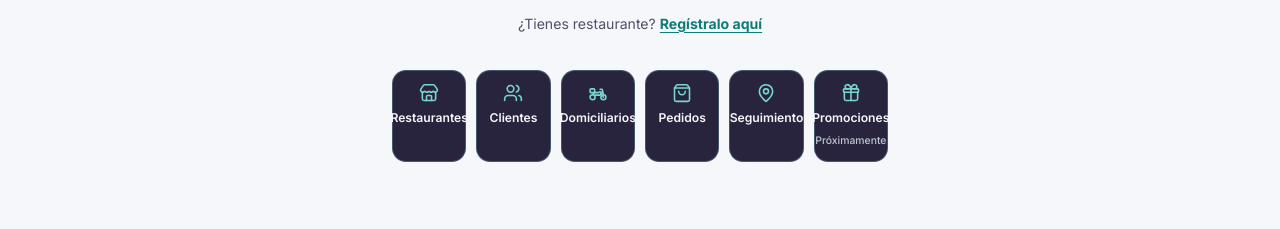
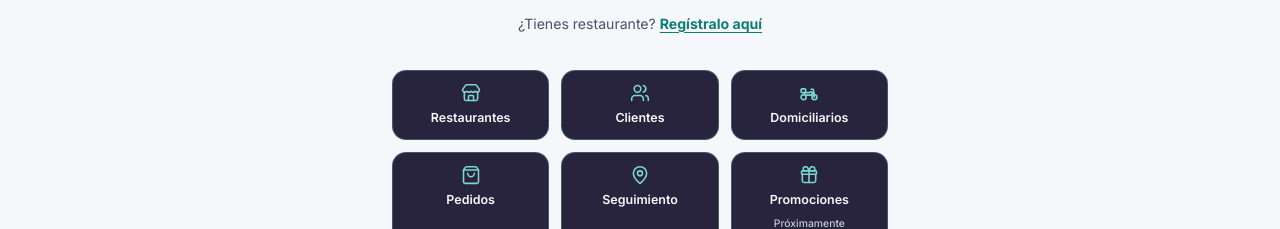
Before and after one commit to jrlopez6542-star/domigoo, a Next.js app in the folder apps/web/: page / in a window 1280 px wide. Shown: the part 723-952 px from the top of the page. Built offline with nearby package versions, Linux system fonts and the light colour scheme.

Commit message:
fix(web): ampliar fichas del ecosistema en escritorio a grilla de 3 columnas

```diff
--- a/apps/web/src/styles/domigoo.css
+++ b/apps/web/src/styles/domigoo.css
@@ -382,7 +382,8 @@ a {
 
 @media (min-width: 640px) {
   .dg-ecosystem-grid {
-    grid-template-columns: repeat(6, minmax(0, 1fr));
+    grid-template-columns: repeat(3, minmax(120px, 1fr));
+    gap: 12px;
   }
 }
 
@@ -390,14 +391,14 @@ a {
   background: #29243e;
   border: 1px solid rgba(121, 213, 208, 0.3);
   border-radius: 14px;
-  padding: 12px 8px;
+  padding: 12px 10px;
   display: flex;
   flex-direction: column;
   align-items: center;
   gap: 6px;
   color: #f5f7fa;
   text-align: center;
-  font-size: 0.76rem;
+  font-size: 0.78rem;
   font-weight: 600;
   text-decoration: none;
 }
```
Also changed, not shown: 3 other files (tests, documents, lock files or other folders).
